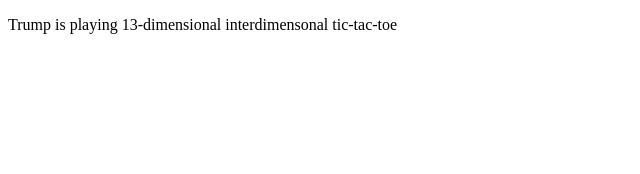
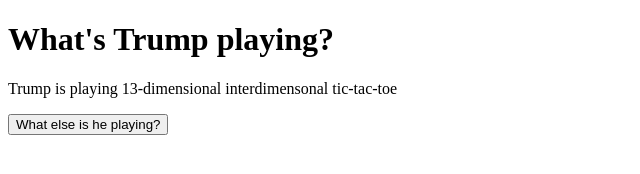
Before and after one commit to jkingsman/What-Game-is-Trump-Playing, a plain HTML site: page trump/index.html in a window 1280 px wide. Shown: the whole page, without its empty margins (0-640 px from the left). Drawn offline with nearby package versions, Linux system fonts and the light colour scheme.

Commit message:
Add title and reTrump button

```diff
--- a/trump/index.html
+++ b/trump/index.html
@@ -4,11 +4,13 @@
 <head>
     <script src="https://code.jquery.com/jquery-2.2.4.min.js"></script>
     <script src="trump.js"></script>
-    <title>Trump</title>
+    <title>What's Trump playing?</title>
 </head>
 
 <body>
+    <h1>What's Trump playing?</h1>
     <p>Trump is playing <span id="game"></span></p>
+    <button id="reTrump">What else is he playing?</button>
 </body>
 
 </html>
--- a/trump/trump.js
+++ b/trump/trump.js
@@ -1,5 +1,6 @@
 $(document).ready(function() {
     trumpify();
+    $("#reTrump").click(trumpify);
 });
 
 // String possibilities
```
